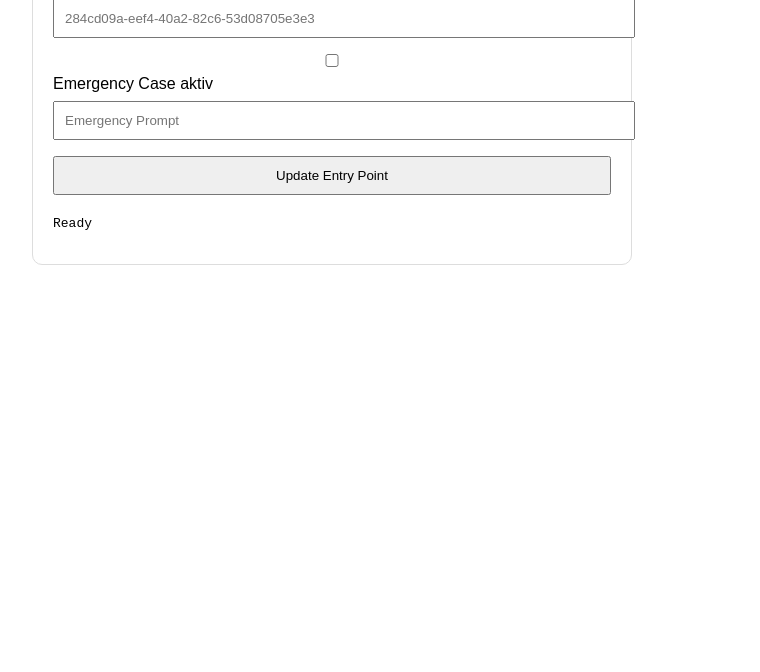
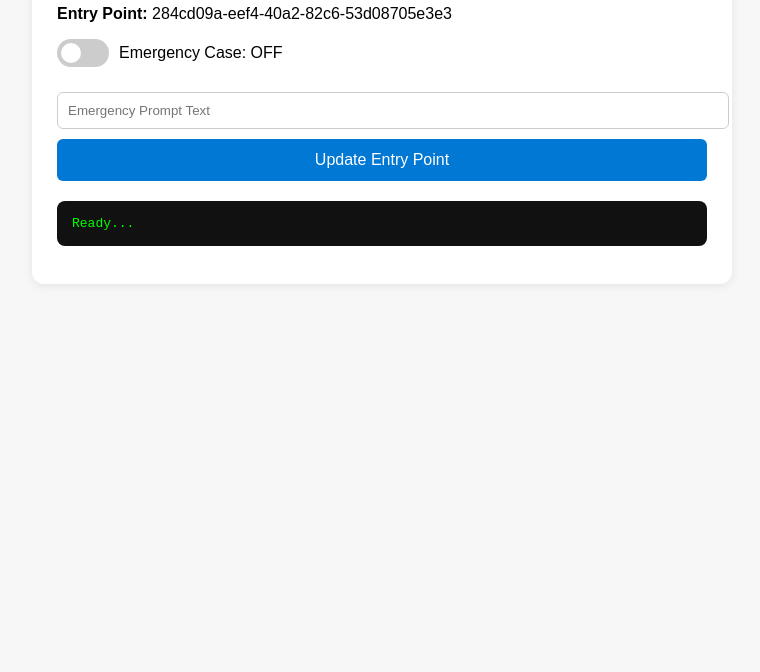
Before and after one commit to RomanRudenko81/wxcc-backend, a website: page index.html in a window 1280 px wide. Shown: the part 128-800 px from the top of the page, without its empty margins (8-768 px from the left). Drawn offline with Linux system fonts and the light colour scheme.

Commit message:
Update index.html

```diff
--- a/index.html
+++ b/index.html
@@ -1,66 +1,184 @@
 <!DOCTYPE html>
-<html>
+<html lang="en">
 <head>
   <meta charset="UTF-8">
-  <title>WXCC Emergency Control</title>
+  <title>Emergency Flow Control</title>
+
   <style>
-    body { font-family: Arial; margin: 40px; max-width: 600px; }
-    input, button { width: 100%; padding: 10px; margin: 8px 0; }
-    .card { border: 1px solid #ddd; padding: 20px; border-radius: 10px; }
+    body {
+      font-family: Arial, sans-serif;
+      margin: 40px;
+      max-width: 700px;
+      background: #f7f7f7;
+    }
+
+    .card {
+      background: white;
+      padding: 25px;
+      border-radius: 12px;
+      box-shadow: 0 2px 10px rgba(0,0,0,0.08);
+    }
+
+    input {
+      width: 100%;
+      padding: 10px;
+      margin: 10px 0;
+      border: 1px solid #ccc;
+      border-radius: 6px;
+    }
+
+    button {
+      width: 100%;
+      padding: 12px;
+      background: #0078d4;
+      color: white;
+      border: none;
+      border-radius: 6px;
+      cursor: pointer;
+      font-size: 16px;
+    }
+
+    button:hover {
+      background: #005fa3;
+    }
+
+    /* Toggle Switch */
+    .switch {
+      position: relative;
+      display: inline-block;
+      width: 52px;
+      height: 28px;
+      margin-right: 10px;
+    }
+
+    .switch input {
+      opacity: 0;
+      width: 0;
+      height: 0;
+    }
+
+    .slider {
+      position: absolute;
+      cursor: pointer;
+      top: 0;
+      left: 0;
+      right: 0;
+      bottom: 0;
+      background-color: #ccc;
+      transition: .3s;
+      border-radius: 28px;
+    }
+
+    .slider:before {
+      position: absolute;
+      content: "";
+      height: 20px;
+      width: 20px;
+      left: 4px;
+      bottom: 4px;
+      background-color: white;
+      transition: .3s;
+      border-radius: 50%;
+    }
+
+    input:checked + .slider {
+      background-color: #28a745;
+    }
+
+    input:checked + .slider:before {
+      transform: translateX(24px);
+    }
+
+    .row {
+      display: flex;
+      align-items: center;
+      margin: 15px 0;
+    }
+
+    .status {
+      margin-top: 10px;
+      font-weight: bold;
+    }
+
+    pre {
+      background: #111;
+      color: #0f0;
+      padding: 15px;
+      border-radius: 8px;
+      margin-top: 20px;
+      overflow-x: auto;
+    }
   </style>
 </head>
 
 <body>
 
-<h1>Emergency Flow Control</h1>
-
 <div class="card">
 
-  <input id="entryPointId" placeholder="284cd09a-eef4-40a2-82c6-53d08705e3e3">
+  <h2>Emergency Flow Control</h2>
 
-  <label>
-    <input type="checkbox" id="emergencyToggle">
-    Emergency Case aktiv
-  </label>
+  <!-- 🔴 FIXED ENTRY POINT (HARD CODED) -->
+  <p><b>Entry Point:</b> 284cd09a-eef4-40a2-82c6-53d08705e3e3</p>
 
-  <input id="prompt" placeholder="Emergency Prompt">
+  <!-- Toggle -->
+  <div class="row">
+    <label class="switch">
+      <input type="checkbox" id="emergencyToggle" onchange="updateLabel()">
+      <span class="slider"></span>
+    </label>
 
-  <button onclick="update()">Update Entry Point</button>
+    <span>Emergency Case: <span id="stateLabel">OFF</span></span>
+  </div>
 
-  <pre id="out">Ready</pre>
+  <!-- Prompt -->
+  <input id="prompt" placeholder="Emergency Prompt Text">
+
+  <!-- Button -->
+  <button onclick="sendUpdate()">Update Entry Point</button>
+
+  <!-- Output -->
+  <pre id="output">Ready...</pre>
 
 </div>
 
 <script>
-const API = "https://wxcc-backend.onrender.com";
+/* 🔴 FIXED ENTRY POINT ID */
+const ENTRY_POINT_ID = "284cd09a-eef4-40a2-82c6-53d08705e3e3";
 
-function log(data) {
-  document.getElementById("out").textContent =
-    JSON.stringify(data, null, 2);
+/* 🔴 Backend URL */
+const API_URL = "ttps://wxcc-backend.onrender.com";
+
+function updateLabel() {
+  const state = document.getElementById("emergencyToggle").checked;
+  document.getElementById("stateLabel").innerText = state ? "ON" : "OFF";
 }
 
-async function update() {
-  const entryPointId = document.getElementById("entryPointId").value;
+async function sendUpdate() {
   const EmergencyCase = document.getElementById("emergencyToggle").checked;
   const EmergencyPrompt = document.getElementById("prompt").value;
 
+  const payload = {
+    EmergencyCase,
+    EmergencyPrompt
+  };
+
   try {
-    const res = await fetch(`${API}/entrypoint/${entryPointId}`, {
+    const res = await fetch(`${API_URL}/entrypoint/${ENTRY_POINT_ID}`, {
       method: "PUT",
       headers: {
         "Content-Type": "application/json"
       },
-      body: JSON.stringify({
-        EmergencyCase,
-        EmergencyPrompt
-      })
+      body: JSON.stringify(payload)
     });
 
     const data = await res.json();
-    log(data);
+
+    document.getElementById("output").textContent =
+      JSON.stringify(data, null, 2);
 
   } catch (err) {
-    log({ error: err.message });
+    document.getElementById("output").textContent =
+      "Error: " + err.message;
   }
 }
 </script>
```
